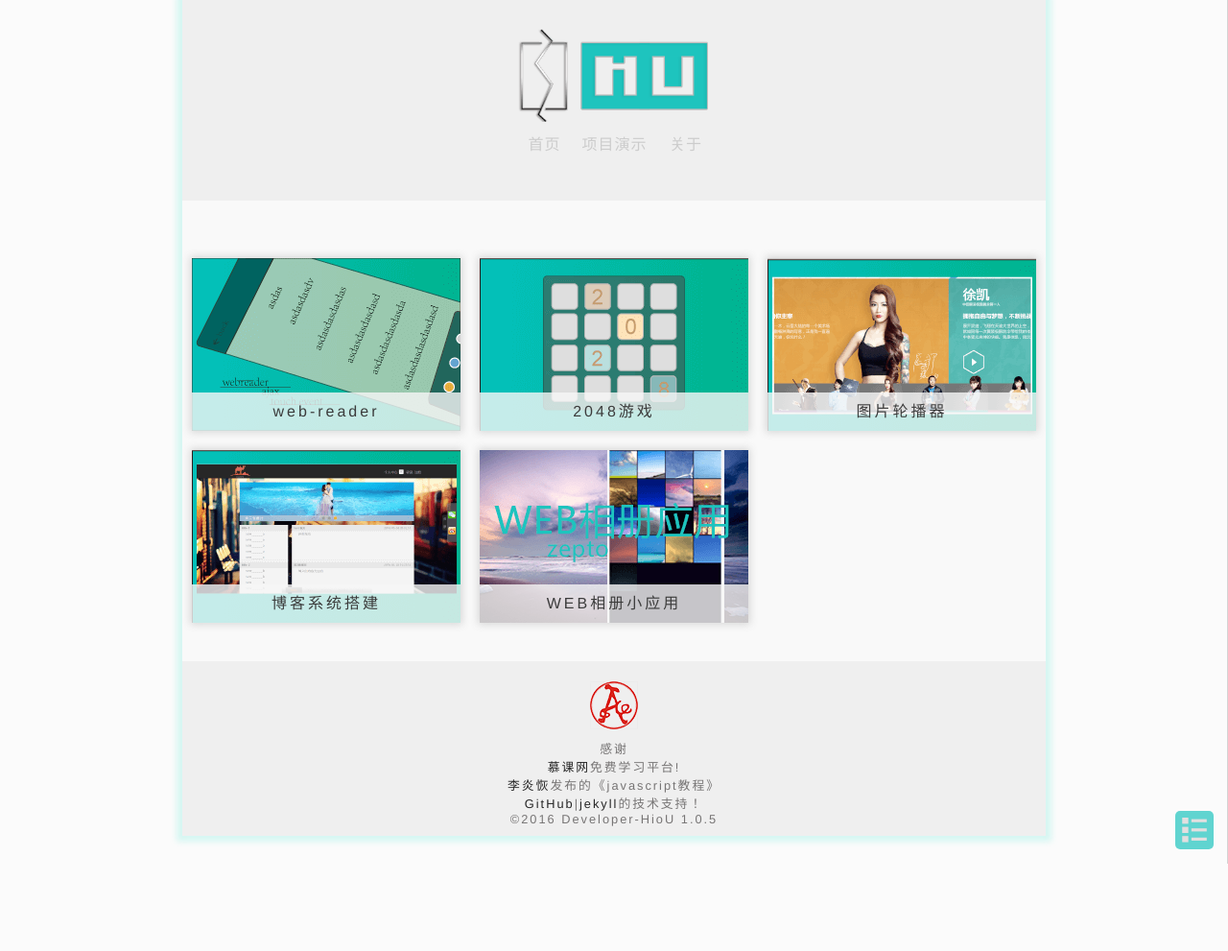
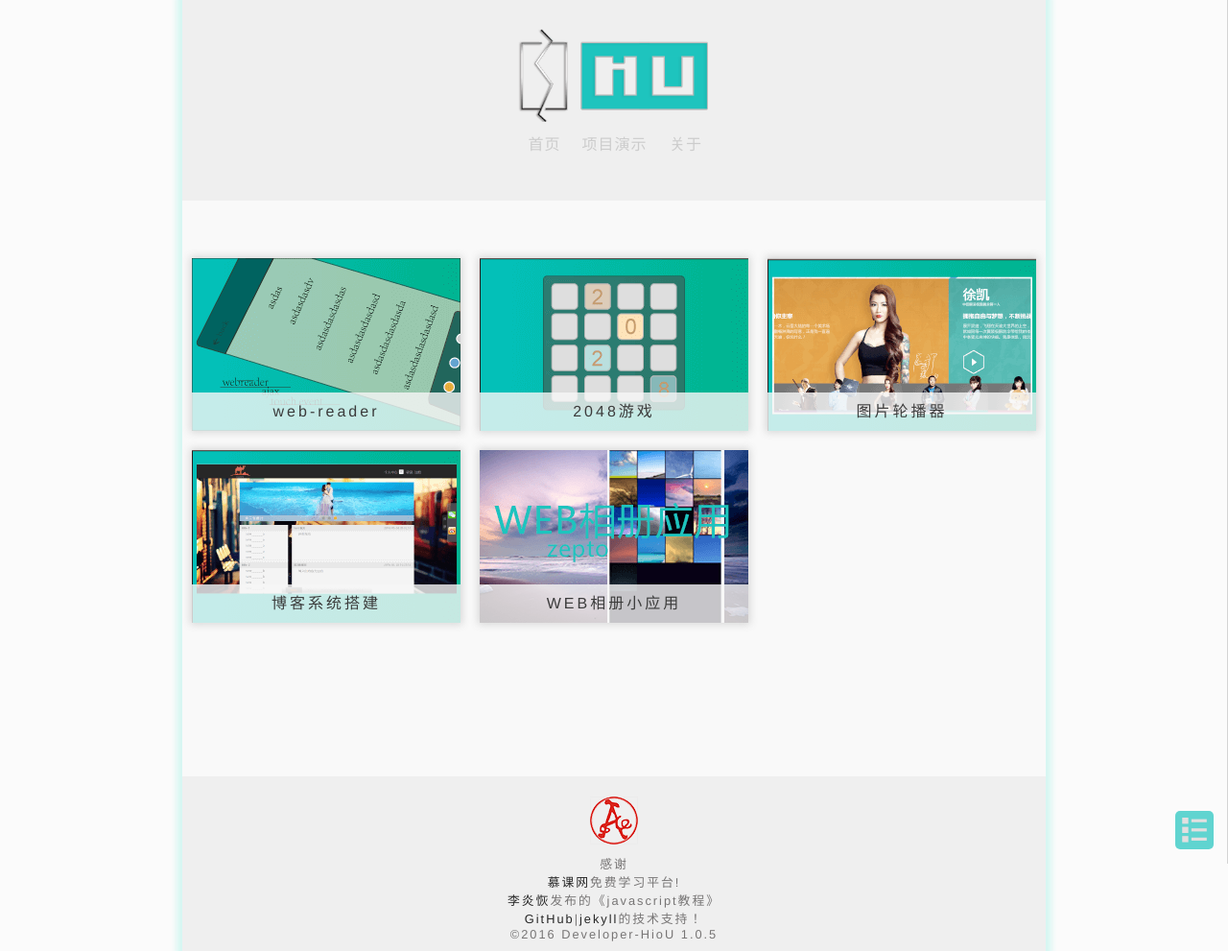
Before and after one commit to jacecao/jekyll-blog, a Jekyll site: the page built from projects/index.html, in a window 1280 px wide. Shown: the whole page at 96% size. Built offline with Jekyll 4.4.1, drawn with Linux system fonts in a browser that asks for light colours; some web fonts are replaced; before the commit the page ends 900 px from its top, so only the background shows below that.

Commit message:
修改样式

```diff
--- a/css/base.css
+++ b/css/base.css
@@ -370,6 +370,7 @@ span.border
 	text-align: center;
 	margin: 0px auto;
 	padding: 40px 0 20px 0;
+	min-height: 60vh;
 }
 #blog-list
 {
```
Also changed, not shown: 2 other files.
